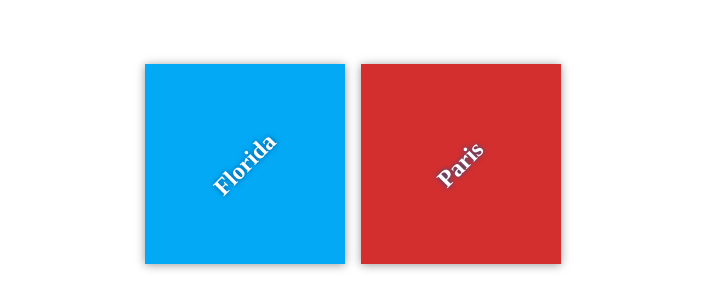
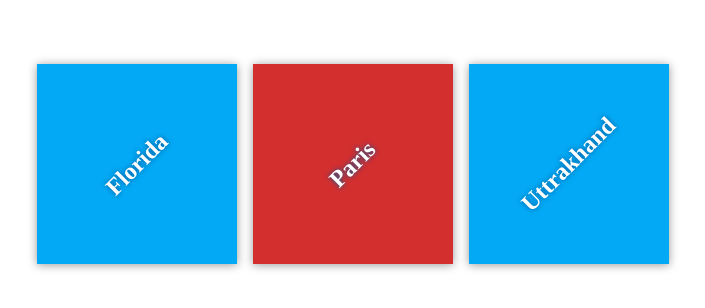
Before and after one commit to gargprince1702/my-travel-plans, a plain HTML site: page index.html in a window 1280 px wide. Shown: the part 236-544 px from the top of the page, without its empty margins (287-992 px from the left). Drawn offline with Linux system fonts and the light colour scheme.

Commit message:
add one more my fav city name uttrakhand

```diff
--- a/index.html
+++ b/index.html
@@ -17,6 +17,9 @@
             <div class="destination" id="paris">
                 <h2>Paris</h2>
             </div>
+            <div class="destination" id="uttarakhand">
+                <h2>Uttrakhand</h2>
+            </div>
         </div>
     </div>
 
```
